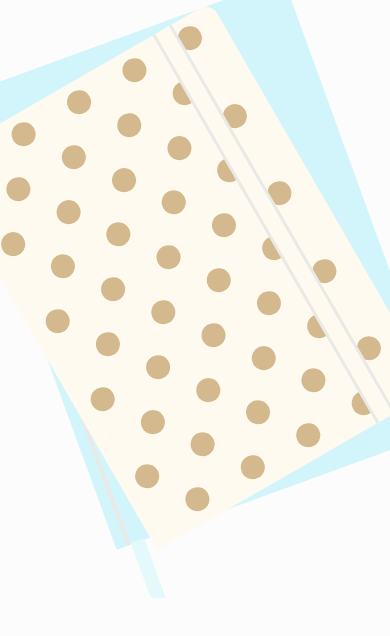
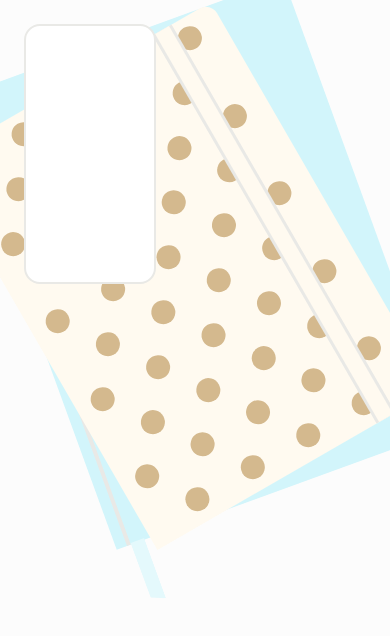
Before and after one commit to pennmeg/pure_css_desk-flatlay, a plain HTML site: page index.html in a window 390 px wide. Shown: the top 636 px of the page. Drawn offline with Linux system fonts and the light colour scheme.

Commit message:
started phone

```diff
--- a/stylesheets/phone.css
+++ b/stylesheets/phone.css
@@ -1 +1,8 @@
 /* PHONE */
+.phone {
+  width: 8em;
+  height: 16em;
+  background-color: white;
+  border: solid 2px #e9e9e6;
+  border-radius: 1em;
+}
```
